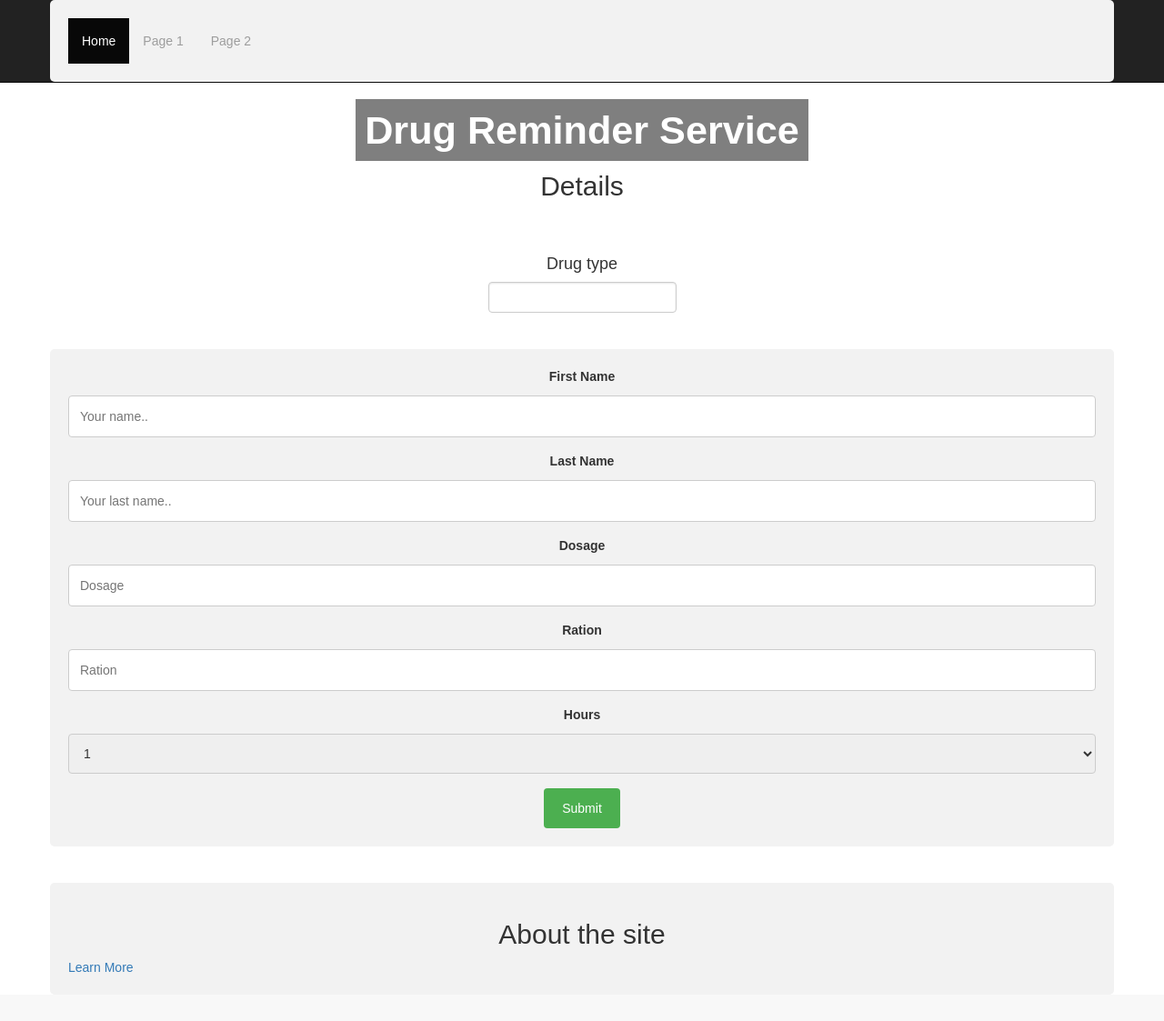
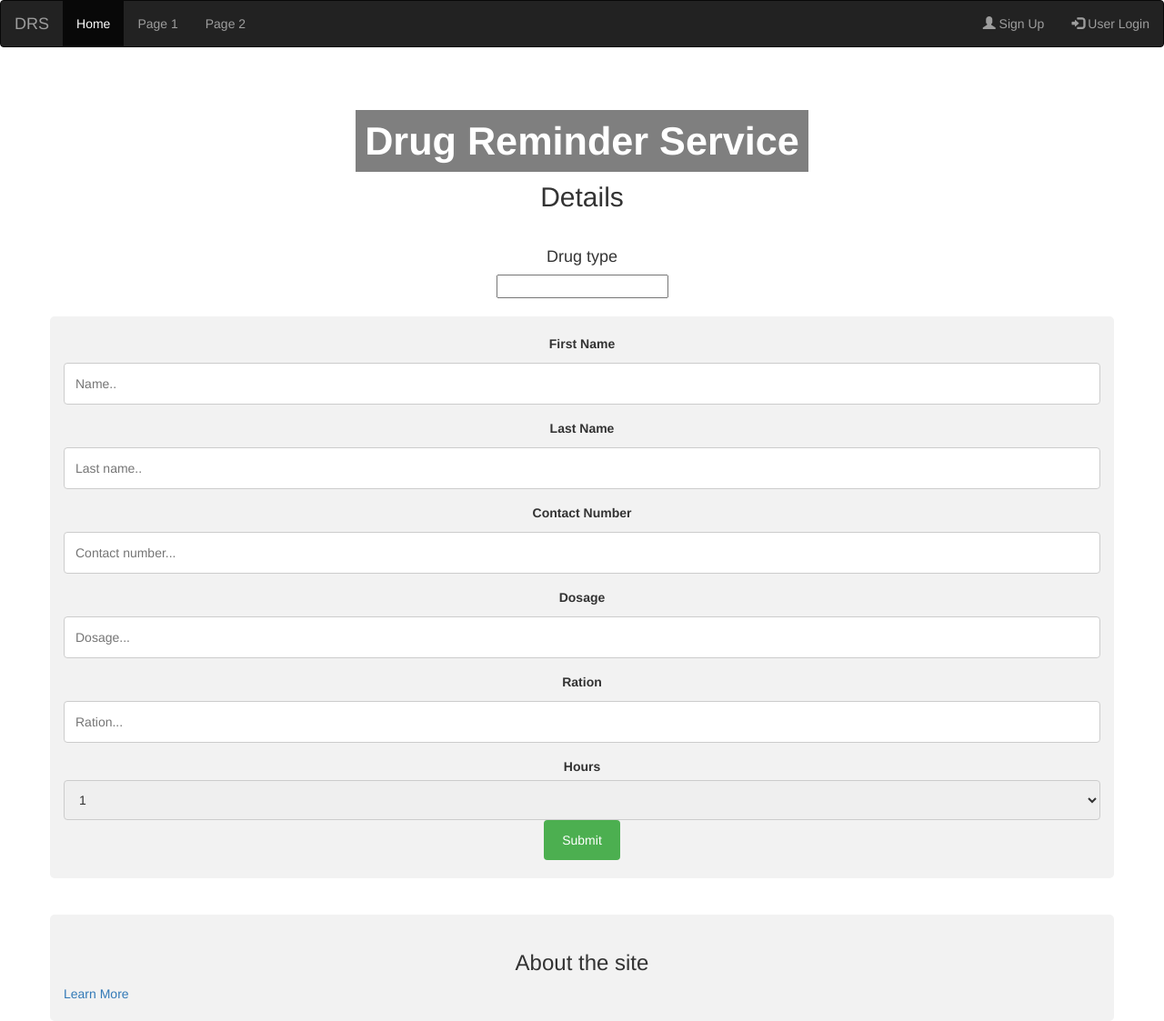
Before and after one commit to katkoler/drug_reminder, a Flask app: template templates/index.html in a window 1280 px wide. Shown: the whole page at 91% size. Before the commit the page ends 1069 px from the top, so only its background shows below. Run offline with Flask 2, Linux system fonts and the light colour scheme; the template is opened without the code that fills it, so the values that code supplies are empty; some libraries are stand-ins or nearby versions.

Commit message:
Updated index

```diff
--- a/static/css/stylesheet.css
+++ b/static/css/stylesheet.css
@@ -4,7 +4,7 @@
   padding: 50px;
 }
 .header .text-center{
-  padding-top: 100px;
+  padding-top: 60px;
 }
 .header .text-center strong{
   border: solid;
--- a/templates/index.html
+++ b/templates/index.html
@@ -1,7 +1,6 @@
 <!DOCTYPE html>
 
 <html>
-
 <head>
 	<!--link to bootstrap-->
 		<!-- '../'' is to direct it to look back to main-->
@@ -12,33 +11,38 @@
     	<script src="https://code.jquery.com/jquery-3.1.1.min.js"></script>
    		<script src"ourscript.js"></script>
     	<script src="static/js/bootstrap.min.js"></script>
+    <!--Title on tab bar-->
+		<meta name="viewport" content="width=device-width, initial-scale=1.0">
     <!-- JS autocomplete file -->
 		<script src="../static/EasyAutocomplete-1.3.5/jquery.easy-autocomplete.min.js"></script>
     <!-- CSS autocomplete file -->
 		<link rel="stylesheet" href="../static/EasyAutocomplete-1.3.5/easy-autocomplete.min.css">
+	<!--Glyphicon-->
+		<meta name="viewport" content="width=device-width, initial-scale=1">
+    	<link rel="stylesheet" href="https://maxcdn.bootstrapcdn.com/bootstrap/3.3.7/css/bootstrap.min.css">
+   		<script src="https://ajax.googleapis.com/ajax/libs/jquery/3.3.1/jquery.min.js"></script>
+   	 	<script src="https://maxcdn.bootstrapcdn.com/bootstrap/3.3.7/js/bootstrap.min.js"></script>
 
 </head>
 
 <body>
 
-<nav class="navbar navbar-inverse navbar-fixed-top">
-      <div class="container">
+<!--Navbar-->
+<nav class="navbar navbar-inverse">
+  <div class="container-fluid">
     <div class="navbar-header">
-          <button type="button" class="navbar-toggle collapsed" data-toggle="collapse" data-target="#navbar" aria-expanded="false" aria-controls="navbar">
-            <span class="sr-only">Toggle navigation</span>
-            <span class="icon-bar"></span>
-            <span class="icon-bar"></span>
-            <span class="icon-bar"></span>
-          </button>
-
+      <a class="navbar-brand" href="#">DRS</a>
     </div>
-        <div id="navbar" class="collapse navbar-collapse">
     <ul class="nav navbar-nav">
       <li class="active"><a href="#">Home</a></li>
-            <li><a href="#page1">Page 1</a></li>
-			<li><a href="#page2">Page 2</a></li>
+      <li><a href="#">Page 1</a></li>
+      <li><a href="#">Page 2</a>
+      </li>
     </ul>
-        </div><!--/.nav-collapse -->
+    <ul class="nav navbar-nav navbar-right">
+      <li><a href="#"><span class="glyphicon glyphicon-user"></span> Sign Up</a></li>
+      <li><a href="#"><span class="glyphicon glyphicon-log-in"></span> User Login</a></li>
+    </ul>
   </div>
 </nav>
 
@@ -55,8 +59,6 @@
     <h2 class="text-center"> Details </h2>
     	<br>
       <center>
-        <br>
-
  <!--Autocomplete form for drugs-->
         <h4>Drug type</h4>
         <input id="basics"/>
@@ -72,16 +74,19 @@
 <div class="container">
   <form action="/action_page.php">
     <label for="fname">First Name</label>
-    <input type="text" id="fname" name="firstname" placeholder="Your name..">
+    <input type="text" id="fname" name="firstname" placeholder="Name..">
 
     <label for="lname">Last Name</label>
-    <input type="text" id="lname" name="lastname" placeholder="Your last name..">
+    <input type="text" id="lname" name="lastname" placeholder="Last name..">
+
+    <label for="phone">Contact Number</label>
+    <input type="text" id="phone" name="phone" placeholder="Contact number...">
 
     <label for="dosage">Dosage</label>
-    <input type="text" id="dosage" name="dosage" placeholder="Dosage">
+    <input type="text" id="dosage" name="dosage" placeholder="Dosage...">
 
     <label for="ration">Ration</label>
-    <input type="text" id="ration" name="ration" placeholder="Ration">
+    <input type="text" id="ration" name="ration" placeholder="Ration...">
 
     <label for="hour">Hours</label>
     <select id="hour" name="hour">
@@ -113,7 +118,7 @@
             <div class="inner">
               <!-- 2 Columns -->
                   <div class="col col2">
-                    <h2 class="text-center"> About the site </h2>
+                    <h3 class="text-center"> About the site </h3>
                     <p> </p>
                     <p> </p>
                     <a href="#" class="button">Learn More</a>
```
Lines whose indentation alone changed are shown as unchanged.
